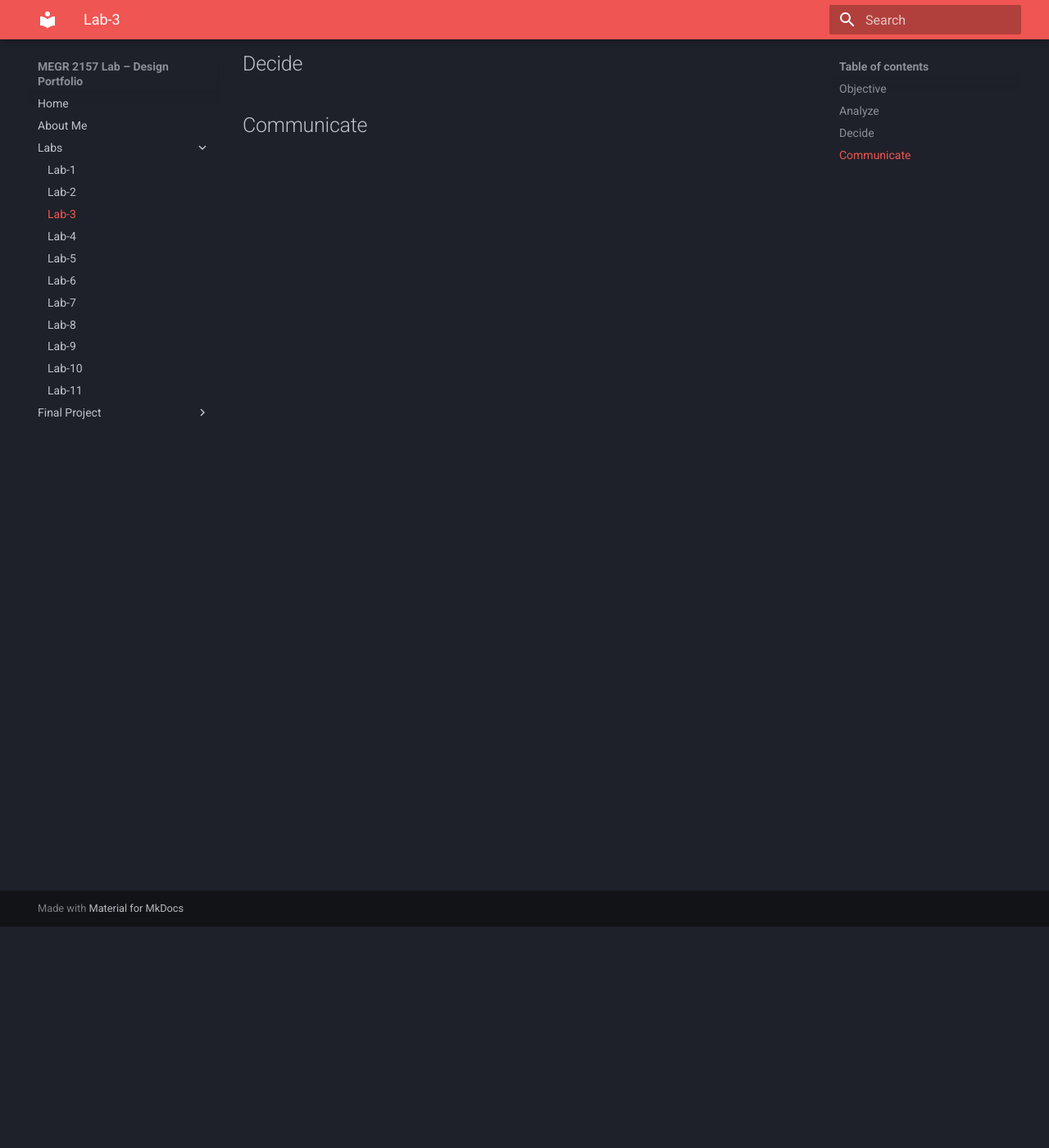
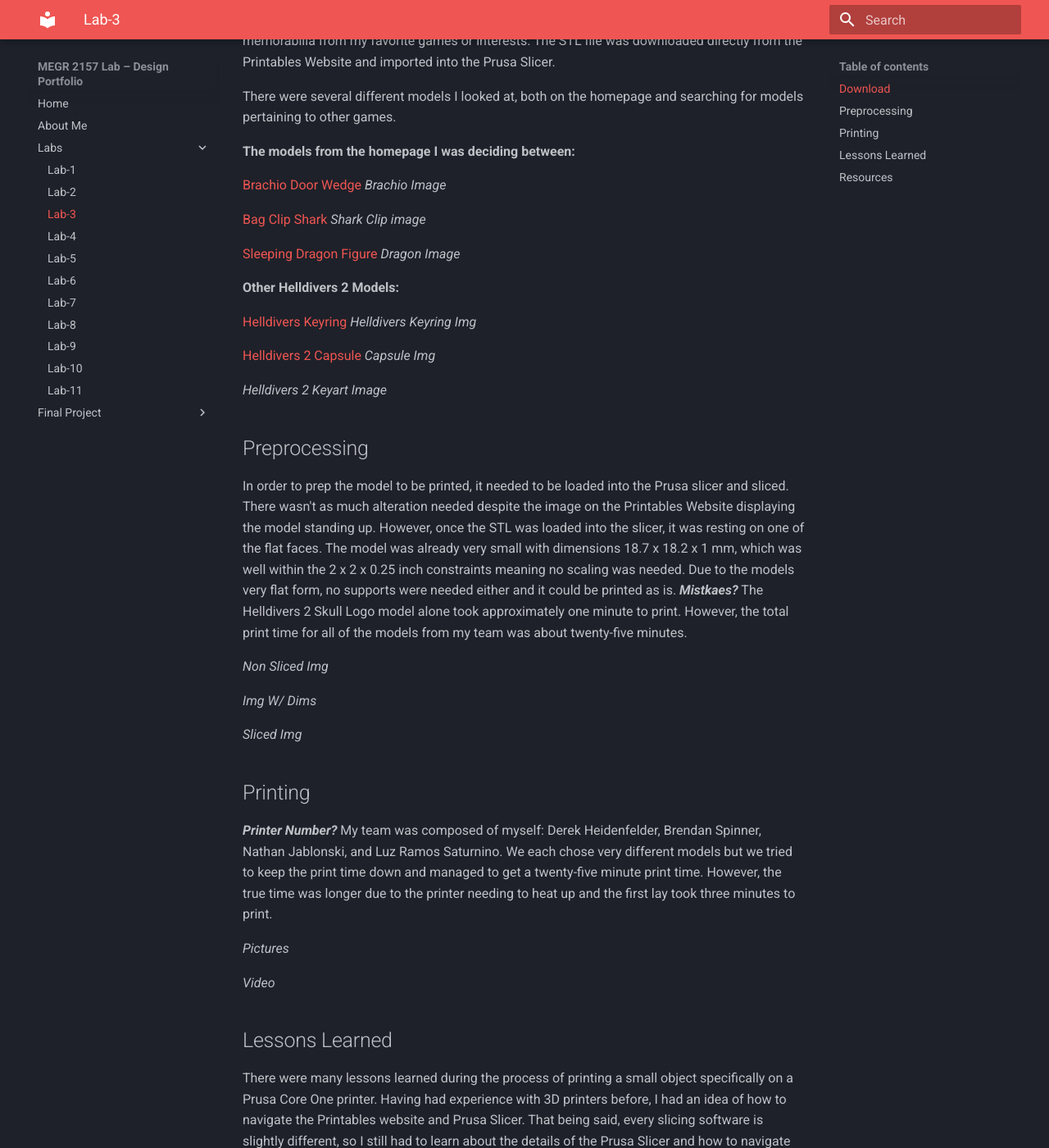
Before and after one commit to dheidenf-beep/DerekH-MEGR2157-LAB-Portfolio, an MkDocs documentation site: the page built from docs/Labs/L03/index.md, in a window 1280 px wide and 1400 px high, scrolled down 270 px. Shown: the whole window at 82% size. Built offline with MkDocs 1.6.1 and Material for MkDocs 9.7.7, drawn with Linux system fonts in a browser that asks for light colours; some of the changed text lies outside the part shown.

Commit message:
Revise Lab 2 report with detailed printing process
Updated lab report to include details on model selection, preprocessing, printing process, and lessons learned.

```diff
--- a/docs/Labs/L03/index.md
+++ b/docs/Labs/L03/index.md
@@ -1,12 +1,77 @@
-# A3 – [Topic]
-
-## Objective
+# A3 – Lab 2: Print Something Small
 
 
-## Analyze
+
+## Download
+
+The objective of this lab was to print a small object that was downloaded from the [Printables Website](https://www.printables.com/). The small object I chose was the *skull logo from the videogame Helldivers 2*. Videogames are a big hobby of mine and I've always liked collecting or creating small memorabilia from my favorite games or interests. The STL file was downloaded directly from the Printables Website and imported into the Prusa Slicer.
+
+There were several different models I looked at, both on the homepage and searching for models pertaining to other games.
+
+**The models from the homepage I was deciding between:**
+
+[Brachio Door Wedge](https://www.printables.com/model/1806678-brachio-door-wedge-stopper)
+*Brachio Image*
+
+[Bag Clip Shark](https://www.printables.com/model/1798894-bag-clip-shark-with-lock-print-in-place)
+*Shark Clip image*
+
+[Sleeping Dragon Figure](https://www.printables.com/model/1814618-sleeping-dragon-low-poly-high-detail-miniature-dnd)
+*Dragon Image*
+
+**Other Helldivers 2 Models:**
+
+[Helldivers Keyring](https://www.printables.com/model/797679-helldivers-keyring)
+*Helldivers Keyring Img*
+
+[Helldivers 2 Capsule](https://www.printables.com/model/861029-helldivers-2-capsule)
+*Capsule Img*
 
 
-## Decide
+*Helldivers 2 Keyart Image*
 
 
-## Communicate
+
+## Preprocessing
+
+In order to prep the model to be printed, it needed to be loaded into the Prusa slicer and sliced. There wasn't as much alteration needed despite the image on the Printables Website displaying the model standing up. However, once the STL was loaded into the slicer, it was resting on one of the flat faces. The model was already very small with dimensions 18.7 x 18.2 x 1 mm, which was well within the 2 x 2 x 0.25 inch constraints meaning no scaling was needed. Due to the models very flat form, no supports were needed either and it could be printed as is. **_Mistkaes?_** The Helldivers 2 Skull Logo model alone took approximately one minute to print. However, the total print time for all of the models from my team was about twenty-five minutes.
+
+*Non Sliced Img*
+
+*Img W/ Dims*
+
+*Sliced Img*
+
+
+
+## Printing
+
+**_Printer Number?_**
+My team was composed of myself: Derek Heidenfelder, Brendan Spinner, Nathan Jablonski, and Luz Ramos Saturnino. We each chose very different models but we tried to keep the print time down and managed to get a twenty-five minute print time. However, the true time was longer due to the printer needing to heat up and the first lay took three minutes to print.
+
+*Pictures*
+
+*Video*
+
+
+## Lessons Learned
+
+There were many lessons learned during the process of printing a small object specifically on a Prusa Core One printer. Having had experience with 3D printers before, I had an idea of how to navigate the Printables website and Prusa Slicer. That being said, every slicing software is slightly different, so I still had to learn about the details of the Prusa Slicer and how to navigate the menus. I had to also learn how to import multiple STL files and arrange them in the slicer to print all four of my teams' models. Exporting the G-Code onto a USB drive to then be able to import the G-Code into the printer was something I had little experience doing. With the Prusa Core One printer, one of the most interesting things I learned was the internal heating chamber. The printer heats up the entire print chamber which allows the print bed and nozzle to heat up faster. The differences between PETG and PLA filament was one of the most important things I learned. Since the filaments are different, the printer and slicer have different settings for both. And using the wrong setting doesn't end well, so I now know to double check what filament the printer has loaded so as to not make a mess.
+
+
+
+## Resources
+
+[Printables Website](https://www.printables.com/)
+
+[Brachio Door Wedge](https://www.printables.com/model/1806678-brachio-door-wedge-stopper)
+
+[Bag Clip Shark](https://www.printables.com/model/1798894-bag-clip-shark-with-lock-print-in-place)
+
+[Sleeping Dragon Figure](https://www.printables.com/model/1814618-sleeping-dragon-low-poly-high-detail-miniature-dnd)
+
+[Helldivers Keyring](https://www.printables.com/model/797679-helldivers-keyring)
+
+[Helldivers 2 Capsule](https://www.printables.com/model/861029-helldivers-2-capsule)
+
+[Helldivers 2 Keyart Image Source](https://helldivers.wiki.gg/wiki/Helldivers_2)
```
